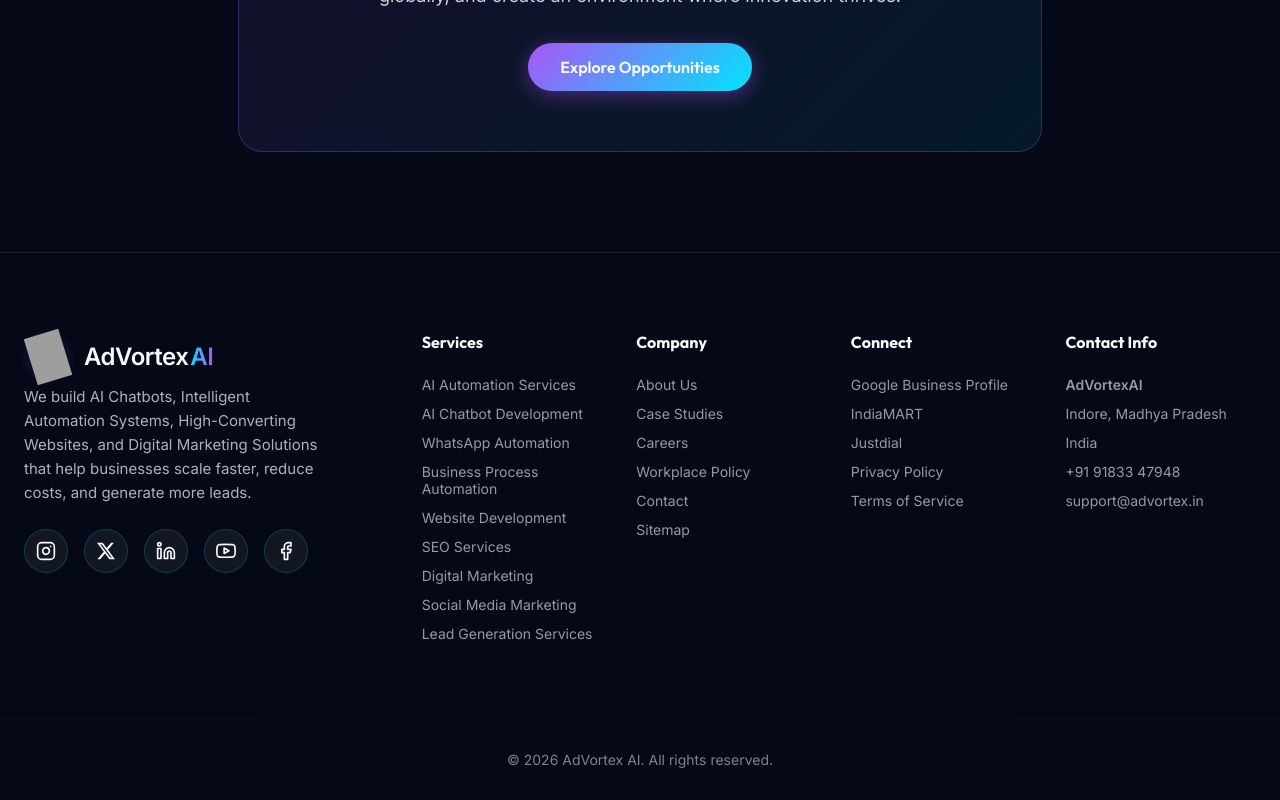
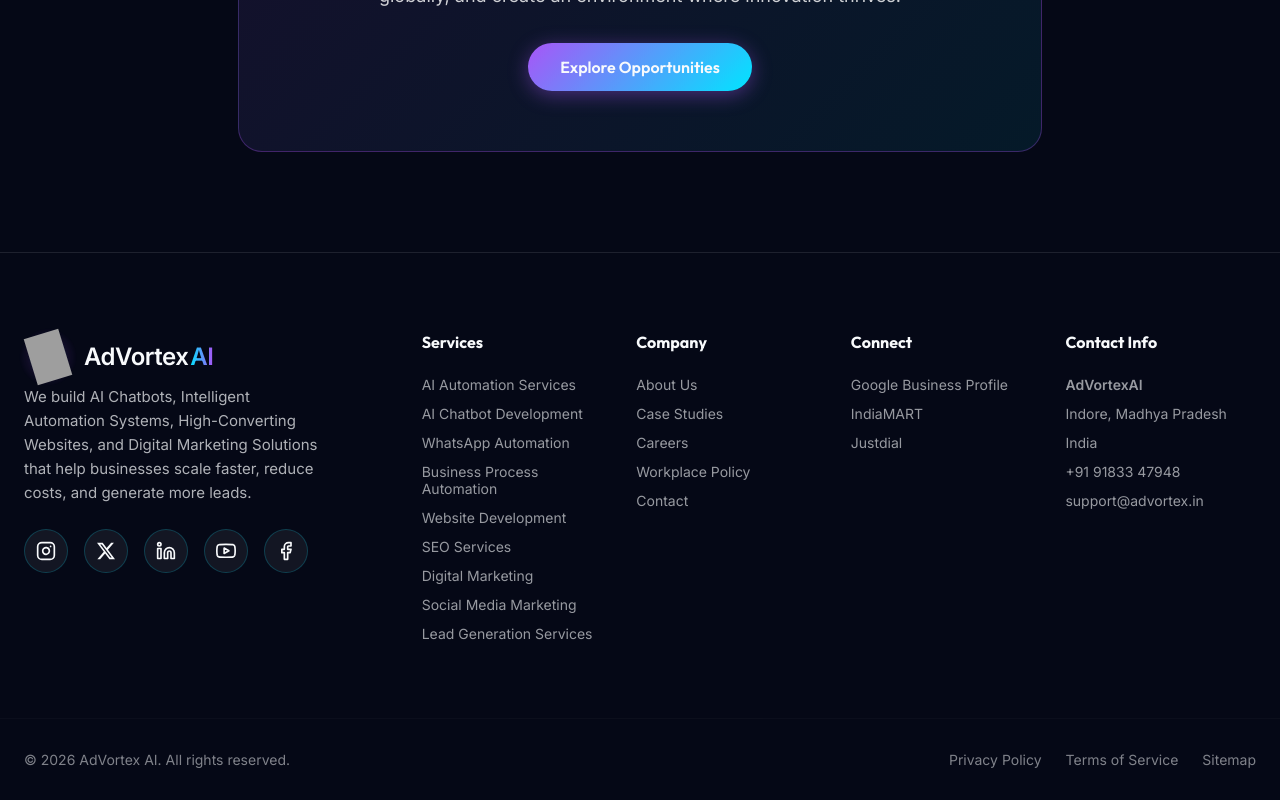
Before and after one commit to shivharshit/advortex-ai, a React (Vite) app: page /workplace-policy in a window 1280 px wide. Shown: the part 2476-3276 px from the top of the page. Built offline with nearby package versions, Linux system fonts and the light colour scheme; grey boxes are pictures that could not be loaded.

Commit message:
style: move legal links to bottom copyright bar

```diff
--- a/src/components/layout/Footer.jsx
+++ b/src/components/layout/Footer.jsx
@@ -43,7 +43,6 @@ const Footer = () => {
             <Link to="/careers">Careers</Link>
             <Link to="/workplace-policy">Workplace Policy</Link>
             <Link to="/contact">Contact</Link>
-            <Link to="/sitemap.xml">Sitemap</Link>
           </div>
 
           <div className={styles.linkGroup}>
@@ -51,8 +50,6 @@ const Footer = () => {
             <a href="https://share.google/6wTbt6lGT5eZOMiY1" target="_blank" rel="noopener noreferrer">Google Business Profile</a>
             <a href="https://www.indiamart.com/company/270068454/" target="_blank" rel="noopener noreferrer">IndiaMART</a>
             <a href="https://www.justdial.com/Balaghat/AdVortex-AI-Near-Durga-Temple-Katangi/9999P7632-7632-260607115547-M1S2_BZDET" target="_blank" rel="noopener noreferrer">Justdial</a>
-            <Link to="/privacy-policy">Privacy Policy</Link>
-            <Link to="/terms-of-service">Terms of Service</Link>
           </div>
 
           <div className={styles.linkGroup}>
@@ -67,8 +64,13 @@ const Footer = () => {
       </div>
 
       <div className={styles.copyright}>
-        <div className="container">
+        <div className={`container ${styles.copyrightContainer}`}>
           <p>&copy; {new Date().getFullYear()} AdVortex AI. All rights reserved.</p>
+          <div className={styles.legalLinks}>
+            <Link to="/privacy-policy">Privacy Policy</Link>
+            <Link to="/terms-of-service">Terms of Service</Link>
+            <Link to="/sitemap.xml">Sitemap</Link>
+          </div>
         </div>
       </div>
     </footer>
--- a/src/components/layout/Footer.module.css
+++ b/src/components/layout/Footer.module.css
@@ -90,10 +90,31 @@
 .copyright {
   border-top: 1px solid rgba(255, 255, 255, 0.05);
   padding: 32px 0;
-  text-align: center;
   color: var(--color-white);
   opacity: 0.5;
   font-size: 14px;
+}
+
+.copyrightContainer {
+  display: flex;
+  justify-content: space-between;
+  align-items: center;
+}
+
+.legalLinks {
+  display: flex;
+  gap: 24px;
+}
+
+.legalLinks a {
+  color: var(--color-white);
+  text-decoration: none;
+  transition: opacity 0.2s ease;
+}
+
+.legalLinks a:hover {
+  opacity: 1;
+  color: var(--color-cyan);
 }
 
 @media (max-width: 768px) {
@@ -104,4 +125,9 @@
   .linksSection {
     grid-template-columns: 1fr 1fr;
   }
+  .copyrightContainer {
+    flex-direction: column;
+    gap: 16px;
+    text-align: center;
+  }
 }
```
